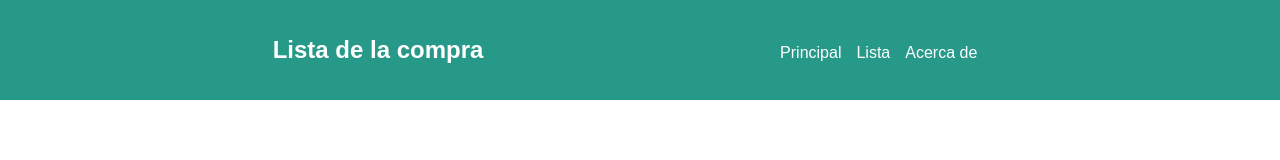
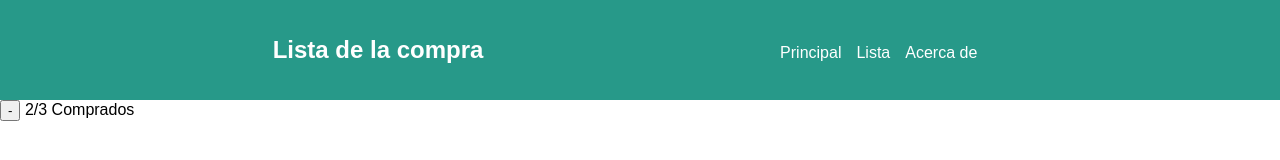
Before and after one commit to JRaulPC/202307-w1ch3-raul-perez, a plain HTML site: page index.html in a window 1280 px wide. Drawn offline with Linux system fonts and the light colour scheme.

Commit message:
Add html for item counter section

```diff
--- a/index.html
+++ b/index.html
@@ -23,6 +23,10 @@
         </nav>
       </header>
     </section>
+    <section class="count__items">
+      <button class="rest__button" type="submit">-</button>
+      <span class="item__count">2/3 Comprados</span>
+    </section>
 
   </div>
 </body>
```
